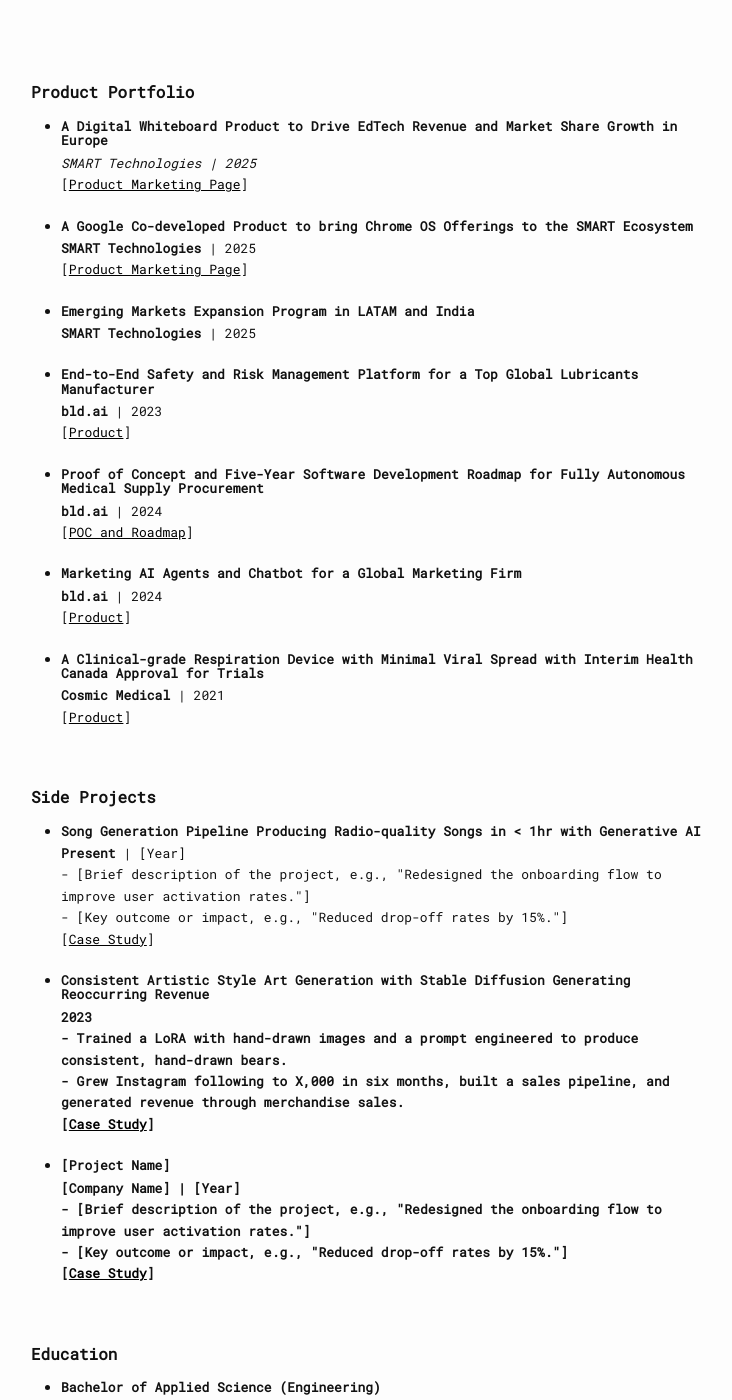
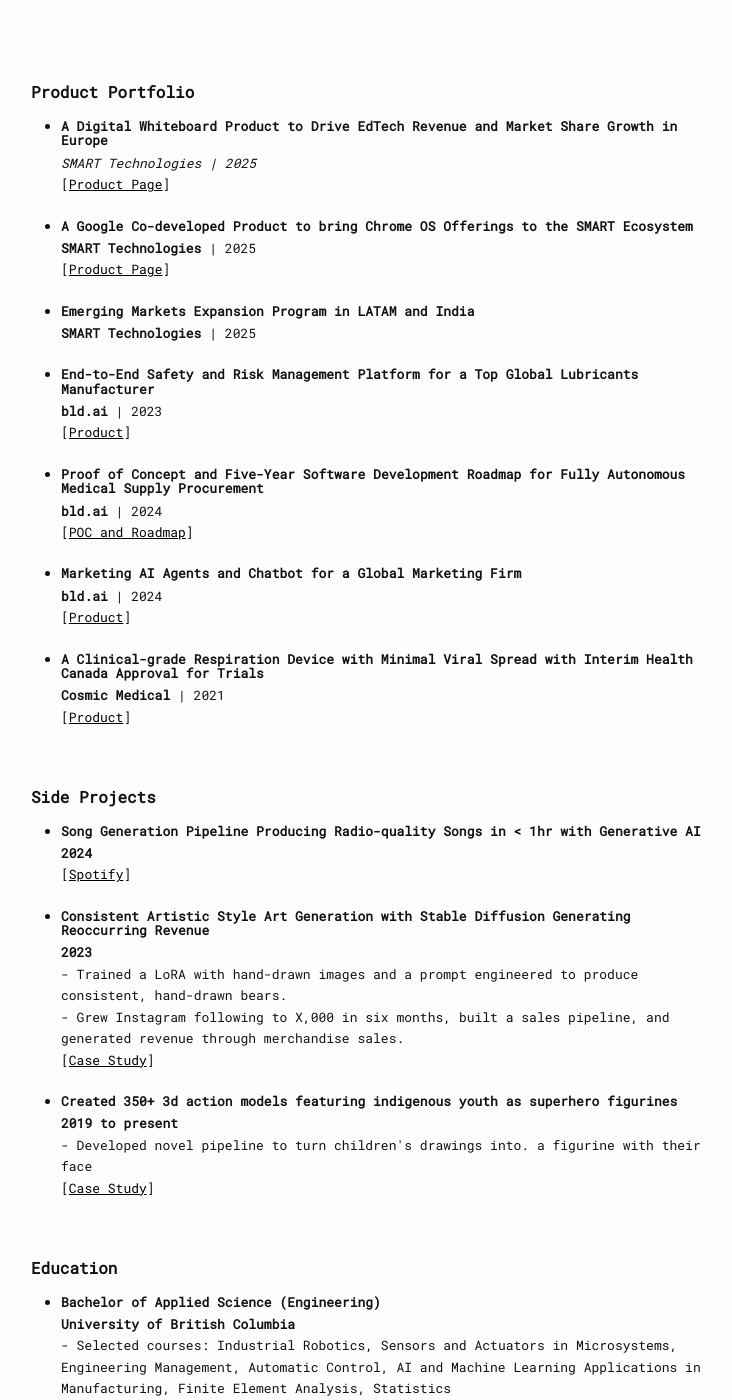
Before and after one commit to amywanwu/amywanwu.github.io, a Jekyll site: the page built from index.html, in a window 1280 px wide and 1400 px high, scrolled down 491 px. Shown: the whole window, without its empty margins (269-1001 px from the left). Built offline with Jekyll 4.4.1, drawn with Linux system fonts in a browser that asks for light colours.

Commit message:
Update index.html
Replaced broken links

```diff
--- a/index.html
+++ b/index.html
@@ -22,12 +22,12 @@
     <li>
         <h4>A Digital Whiteboard Product to Drive EdTech Revenue and Market Share Growth in Europe</h4>
         <i>SMART Technologies | 2025</i><br>
-        [<a href="[project link]">Product Marketing Page</a>]
+        [<a href="https://www.smarttech.com/education/products/interactive-displays/mx-plus-series">Product Page</a>]
     </li>
     <li>
         <h4>A Google Co-developed Product to bring Chrome OS Offerings to the SMART Ecosystem</h4>
         <strong>SMART Technologies</strong> | 2025<br>
-        [<a href="[project link]">Product Marketing Page</a>]
+        [<a href="https://support.smarttech.com/docs/accessories/comp-modules-and-appliances/chrome-ops/en/about/about.cshtml">Product Page</a>]
     </li>
     <li>
         <h4>Emerging Markets Expansion Program in LATAM and India</h4>
@@ -68,24 +68,21 @@
 <ul>
     <li>
         <h4>Song Generation Pipeline Producing Radio-quality Songs in < 1hr with Generative AI</h4>
-        <strong>Present</strong> | [Year]<br>
-        - [Brief description of the project, e.g., "Redesigned the onboarding flow to improve user activation rates."]<br>
-        - [Key outcome or impact, e.g., "Reduced drop-off rates by 15%."]<br>
-        [<a href="[project link]">Case Study</a>]
+        <strong>2024</strong> <br>
+        [<a href="Spotify: open.spotify.com/track/0jHL7r4mCxtIVf5xF6bQn0">Spotify</a>]
     </li>
     <li>
         <h4>Consistent Artistic Style Art Generation with Stable Diffusion Generating Reoccurring Revenue</h4>
-        <strong>2023<br>
+        <strong>2023</strong> <br>
         - Trained a LoRA with hand-drawn images and a prompt engineered to produce consistent, hand-drawn bears.<br>
         - Grew Instagram following to X,000 in six months, built a sales pipeline, and generated revenue through merchandise sales.<br>
         [<a href="[project link]">Case Study</a>]
     </li>
     <li>
-        <h4>[Project Name]</h4>
-        <strong>[Company Name]</strong> | [Year]<br>
-        - [Brief description of the project, e.g., "Redesigned the onboarding flow to improve user activation rates."]<br>
-        - [Key outcome or impact, e.g., "Reduced drop-off rates by 15%."]<br>
-        [<a href="[project link]">Case Study</a>]
+        <h4>Created 350+ 3d action models featuring indigenous youth as superhero figurines</h4>
+        <strong>2019 to present</strong><br>
+        - Developed novel pipeline to turn children's drawings into. a figurine with their face<br>
+        [<a href="https://youtu.be/eeSrfLc8L3M?si=JQVuVn0As7IuCTdt&t=85 ">Case Study</a>]
     </li>
 </ul>
 
```
